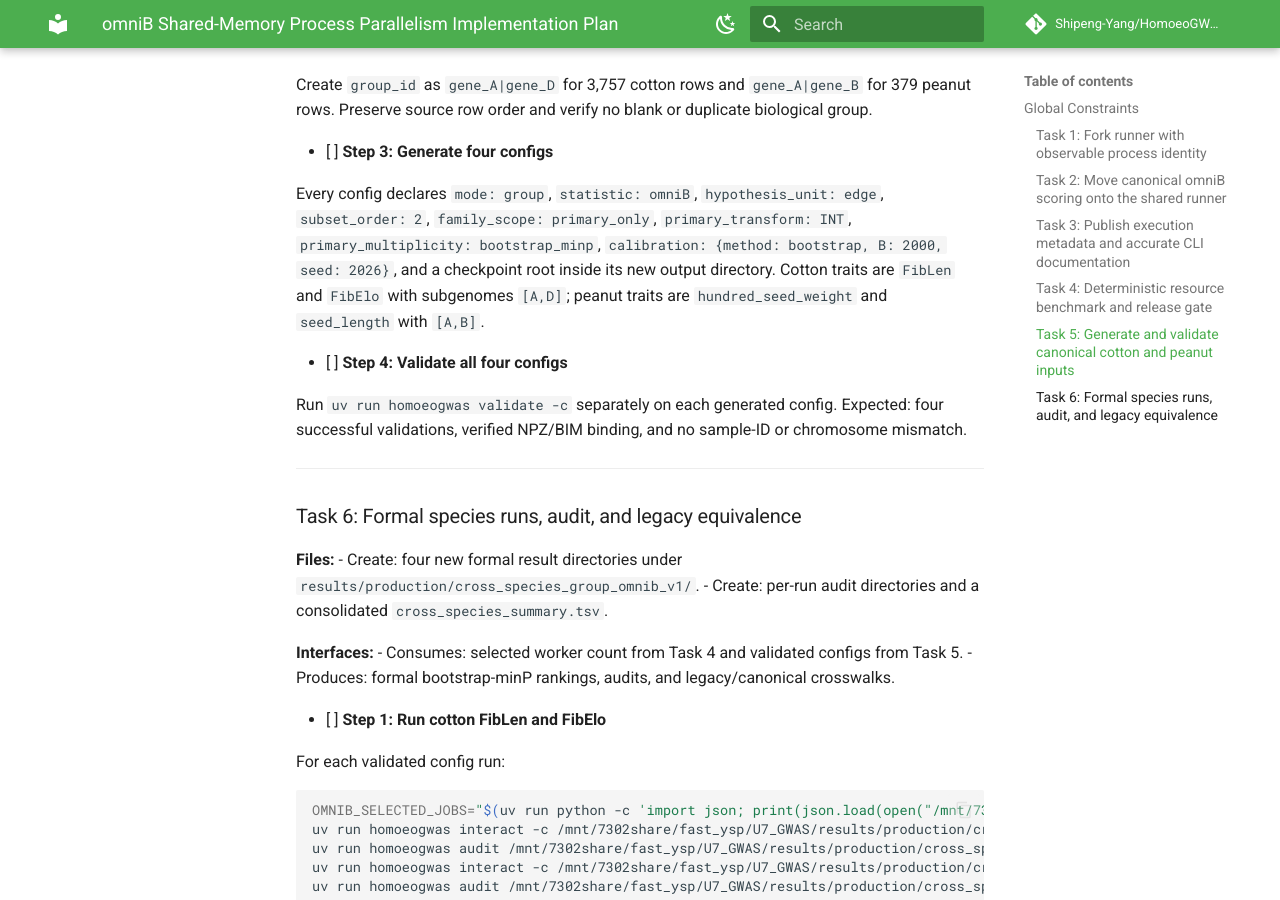
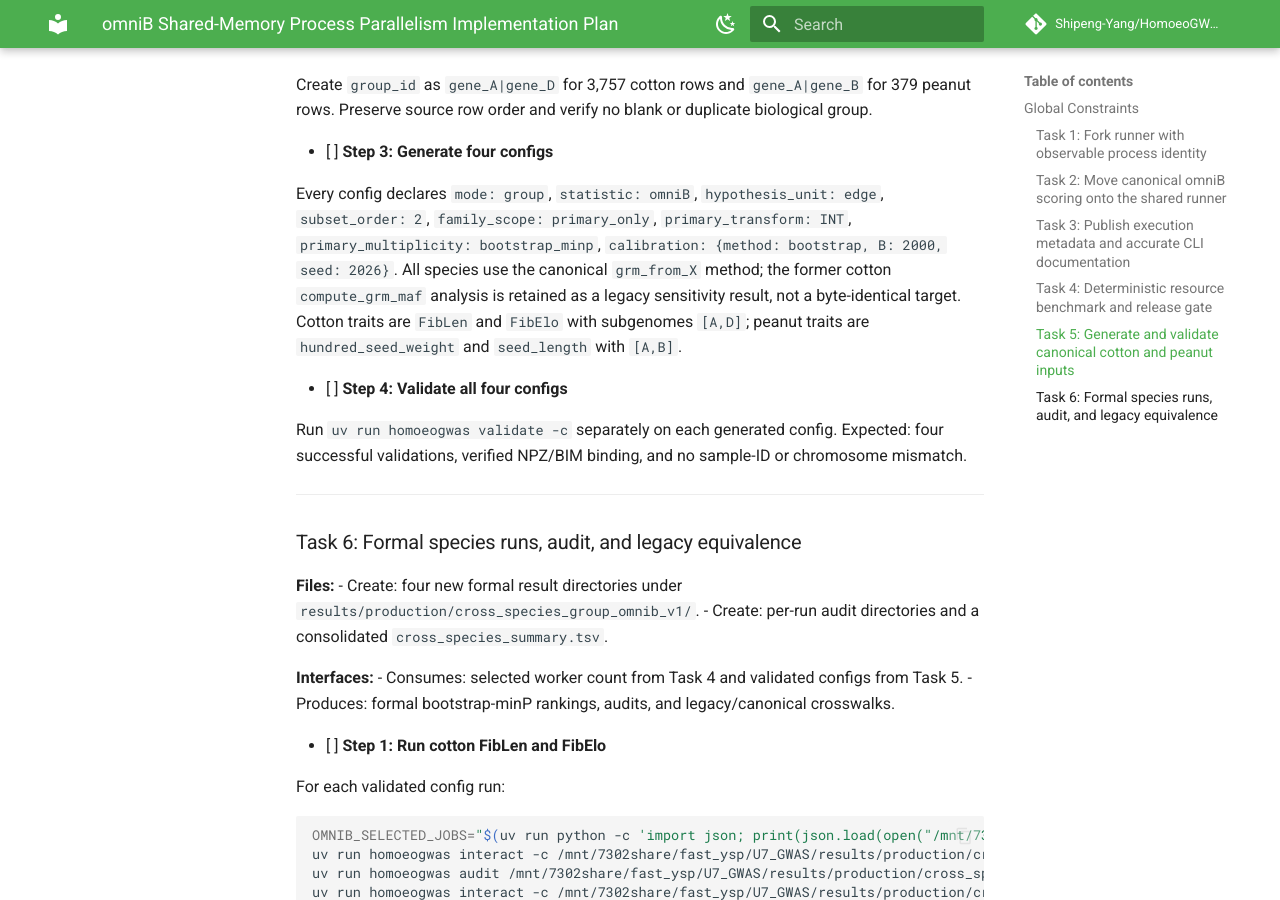
Before and after one commit to Shipeng-Yang/HomoeoGWAS, an MkDocs documentation site: the page built from docs/superpowers/plans/2026-08-28-omnib-shared-memory-parallel-implementation.md, in a window 1280 px wide and 900 px high, scrolled down 7188 px. Built offline with MkDocs 1.6.1 and Material for MkDocs 9.7.7, drawn with Linux system fonts in a browser that asks for light colours; comment, search, counter and statistics services are not loaded.

Commit message:
docs: record canonical cross-species GRM policy

```diff
--- a/docs/superpowers/plans/2026-08-28-omnib-shared-memory-parallel-implementation.md
+++ b/docs/superpowers/plans/2026-08-28-omnib-shared-memory-parallel-implementation.md
@@ -336,8 +336,10 @@ blank or duplicate biological group.
 Every config declares `mode: group`, `statistic: omniB`,
 `hypothesis_unit: edge`, `subset_order: 2`, `family_scope: primary_only`,
 `primary_transform: INT`, `primary_multiplicity: bootstrap_minp`,
-`calibration: {method: bootstrap, B: 2000, seed: 2026}`, and a checkpoint root
-inside its new output directory. Cotton traits are `FibLen` and `FibElo` with
+`calibration: {method: bootstrap, B: 2000, seed: 2026}`. All species use the
+canonical `grm_from_X` method; the former cotton `compute_grm_maf` analysis is
+retained as a legacy sensitivity result, not a byte-identical target. Cotton
+traits are `FibLen` and `FibElo` with
 subgenomes `[A,D]`; peanut traits are `hundred_seed_weight` and `seed_length`
 with `[A,B]`.
 
```
